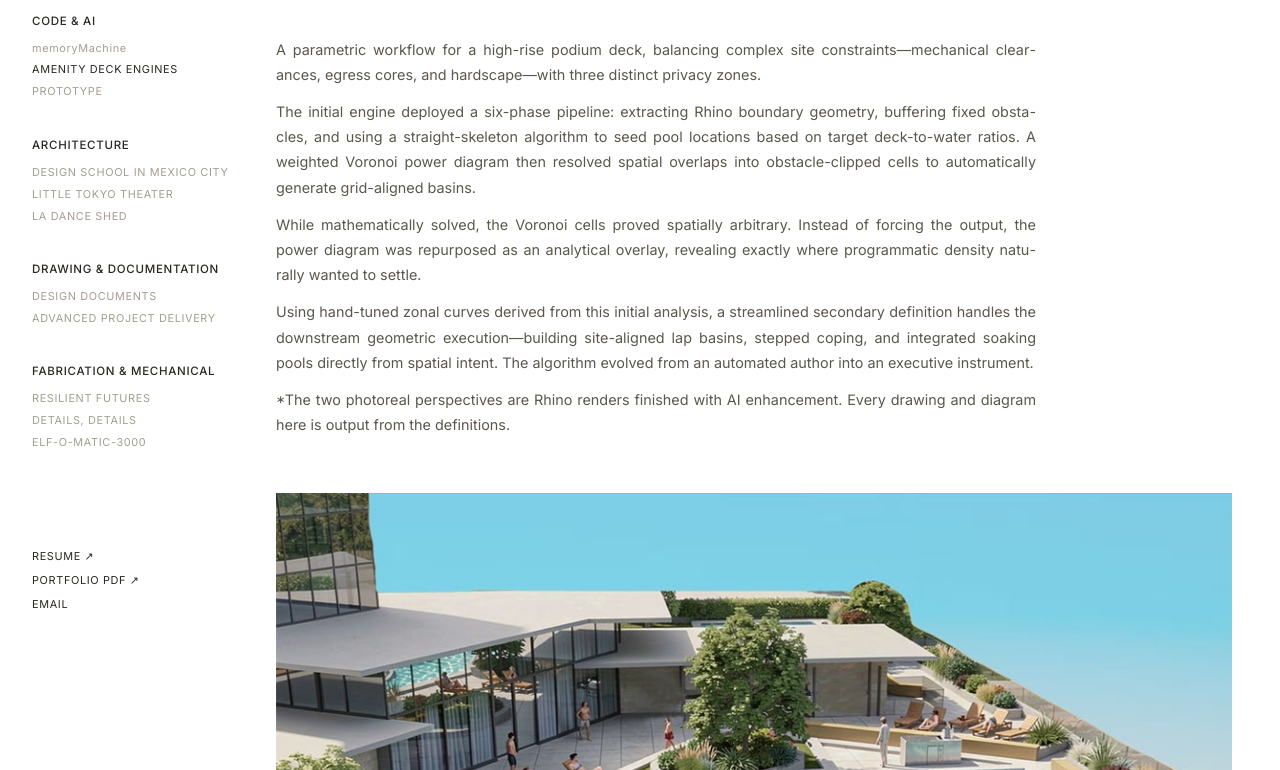
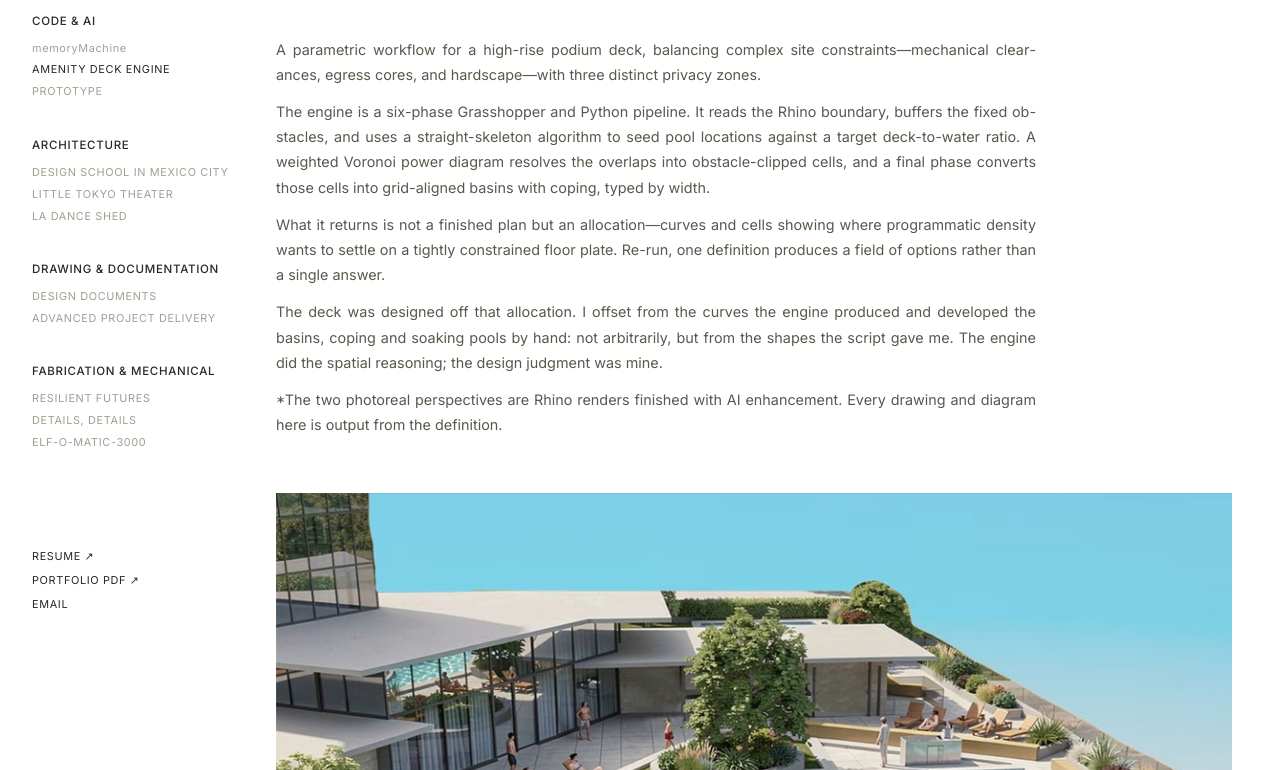
Before and after one commit to jcnorthrup9/Portfolio, a plain HTML site: page projects/amenity-deck-engines/index.html in a window 1280 px wide. Shown: the part 155-925 px from the top of the page. Drawn offline with Linux system fonts and the light colour scheme.

Commit message:
Correct the Amenity Deck story: one engine, not two
The page claimed two Grasshopper engines, the second replacing the first.
That was false. There is one engine, PoolAllocationEngine, a six-phase
pipeline. It produced the allocation curves; John offset from those curves
and designed the final basins by hand -- "not arbitrary, but based off of
the shapes provided by the script."

ZonePoolLayout was an abandoned side attempt: the .gh was built, but its
ProgramZones inputs never existed in Rhino, and it was dropped. The version
that runs is an October portfolio artefact, not September work.

- intro rewritten around the single engine
- headings: "The initial engine" -> "The engine",
  "The secondary definition" -> "From allocation to design"
- title singular: Amenity Deck Engine (slug unchanged)
- PDFs rebuilt

Co-Authored-By: Claude Opus 5 <noreply@anthropic.com>

```diff
--- a/partials/nav.html
+++ b/partials/nav.html
@@ -11,7 +11,7 @@
       <a class="nav-group-title" href="../index.html#code" data-anchor="code">Code &amp; AI</a>
       <nav class="nav-projects">
         <a href="../memory-machine/index.html" data-project="memory-machine" class="keep-case">memoryMachine</a>
-        <a href="../amenity-deck-engines/index.html" data-project="amenity-deck-engines">Amenity Deck Engines</a>
+        <a href="../amenity-deck-engines/index.html" data-project="amenity-deck-engines">Amenity Deck Engine</a>
         <a href="../prototype/index.html" data-project="prototype">Prototype</a>
       </nav>
     </div>
--- a/projects/amenity-deck-engines/index.html
+++ b/projects/amenity-deck-engines/index.html
@@ -3,7 +3,7 @@
 <head>
   <meta charset="utf-8">
   <meta name="viewport" content="width=device-width, initial-scale=1">
-  <title>Amenity Deck Engines — John Northrup</title>
+  <title>Amenity Deck Engine — John Northrup</title>
   <link rel="stylesheet" href="../../assets/css/style.css">
 </head>
 <body data-project="amenity-deck-engines">
@@ -18,39 +18,39 @@
     <section class="project-intro">
       <div class="eyebrow">2026, Self-Directed Computational Study</div>
       <div class="advisor role">Design &amp; Scripting</div>
-      <h1>Amenity Deck Engines</h1>
+      <h1>Amenity Deck Engine</h1>
       <p>
         A parametric workflow for a high-rise podium deck, balancing complex site
         constraints—mechanical clearances, egress cores, and hardscape—with three distinct privacy
         zones.
       </p>
       <p>
-        The initial engine deployed a six-phase pipeline: extracting Rhino boundary geometry,
-        buffering fixed obstacles, and using a straight-skeleton algorithm to seed pool locations
-        based on target deck-to-water ratios. A weighted Voronoi power diagram then resolved spatial
-        overlaps into obstacle-clipped cells to automatically generate grid-aligned basins.
+        The engine is a six-phase Grasshopper and Python pipeline. It reads the Rhino boundary,
+        buffers the fixed obstacles, and uses a straight-skeleton algorithm to seed pool locations
+        against a target deck-to-water ratio. A weighted Voronoi power diagram resolves the overlaps
+        into obstacle-clipped cells, and a final phase converts those cells into grid-aligned basins
+        with coping, typed by width.
       </p>
       <p>
-        While mathematically solved, the Voronoi cells proved spatially arbitrary. Instead of forcing
-        the output, the power diagram was repurposed as an analytical overlay, revealing exactly where
-        programmatic density naturally wanted to settle.
+        What it returns is not a finished plan but an allocation—curves and cells showing where
+        programmatic density wants to settle on a tightly constrained floor plate. Re-run, one
+        definition produces a field of options rather than a single answer.
       </p>
       <p>
-        Using hand-tuned zonal curves derived from this initial analysis, a streamlined secondary
-        definition handles the downstream geometric execution—building site-aligned lap basins,
-        stepped coping, and integrated soaking pools directly from spatial intent. The algorithm
-        evolved from an automated author into an executive instrument.
+        The deck was designed off that allocation. I offset from the curves the engine produced and
+        developed the basins, coping and soaking pools by hand: not arbitrarily, but from the shapes
+        the script gave me. The engine did the spatial reasoning; the design judgment was mine.
       </p>
       <p>
         *The two photoreal perspectives are Rhino renders finished with AI enhancement. Every drawing
-        and diagram here is output from the definitions.
+        and diagram here is output from the definition.
       </p>
     </section>
 
     <section class="project-gallery">
-      <h2 class="gallery-heading">The initial engine</h2>
+      <h2 class="gallery-heading">The engine</h2>
       <figure class="wide">
-        <img src="../../assets/images/amenity-deck-engines/gh-canvas.jpg" alt="The full Grasshopper definition of the initial engine, zoomed to fit: grouped phases for input and buffer setup, straight-skeleton seeding, multi-pool expansion, the power diagram, BBQ seeding, waterways, hardscape banding and pool typology, wired left to right"><figcaption>Definition | Six-phase pipeline, Grasshopper and Python</figcaption>
+        <img src="../../assets/images/amenity-deck-engines/gh-canvas.jpg" alt="The full Grasshopper definition, zoomed to fit: grouped phases for input and buffer setup, straight-skeleton seeding, multi-pool expansion, the power diagram, BBQ seeding, waterways, hardscape banding and pool typology, wired left to right"><figcaption>Definition | Six-phase pipeline, Grasshopper and Python</figcaption>
       </figure>
       <figure>
         <img src="../../assets/images/amenity-deck-engines/skeleton.jpg" alt="Phase 2 diagram: the deck boundary and its inward setback, rounded avoidance buffers around the mechanical plant, egress stairs and entrances, and the straight skeleton running through the space that is left, with its centreline seed points marked"><figcaption>Phase 2 | Straight skeleton and seed points</figcaption>
@@ -64,7 +64,7 @@
       <figure class="wide">
         <img src="../../assets/images/amenity-deck-engines/option-array.jpg" alt="Four outputs of the same definition at Pool_Count 1, 2, 3 and 4, identical view and zoom, showing the pool field subdividing progressively across the deck"><figcaption>Option array | One definition, four pool counts</figcaption>
       </figure>
-      <h2 class="gallery-heading">The secondary definition</h2>
+      <h2 class="gallery-heading">From allocation to design</h2>
       <figure>
         <img src="../../assets/images/amenity-deck-engines/zone-diagram.jpg" alt="The deck's three privacy zones washed over the hardscape plan: the active and social zone in yellow around the pavilion and main pool off the co-working entry, the shared central zone in green with its lawn and Baja shelf, and the quiet private zone in pink at the residential entry"><figcaption>Design narrative | Three privacy zones</figcaption>
       </figure>
```
Also changed, not shown: index.html (+2 -2 lines), projects/memory-machine/index.html (+2 -2 lines), 5 other files.
